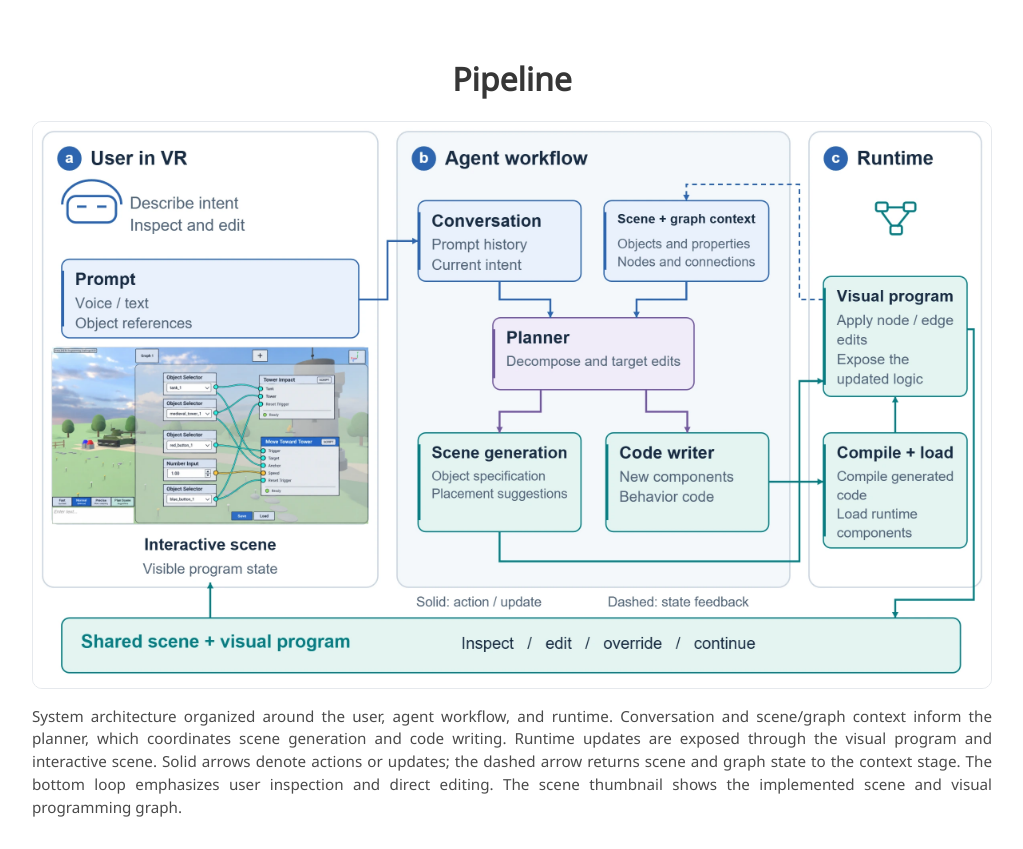
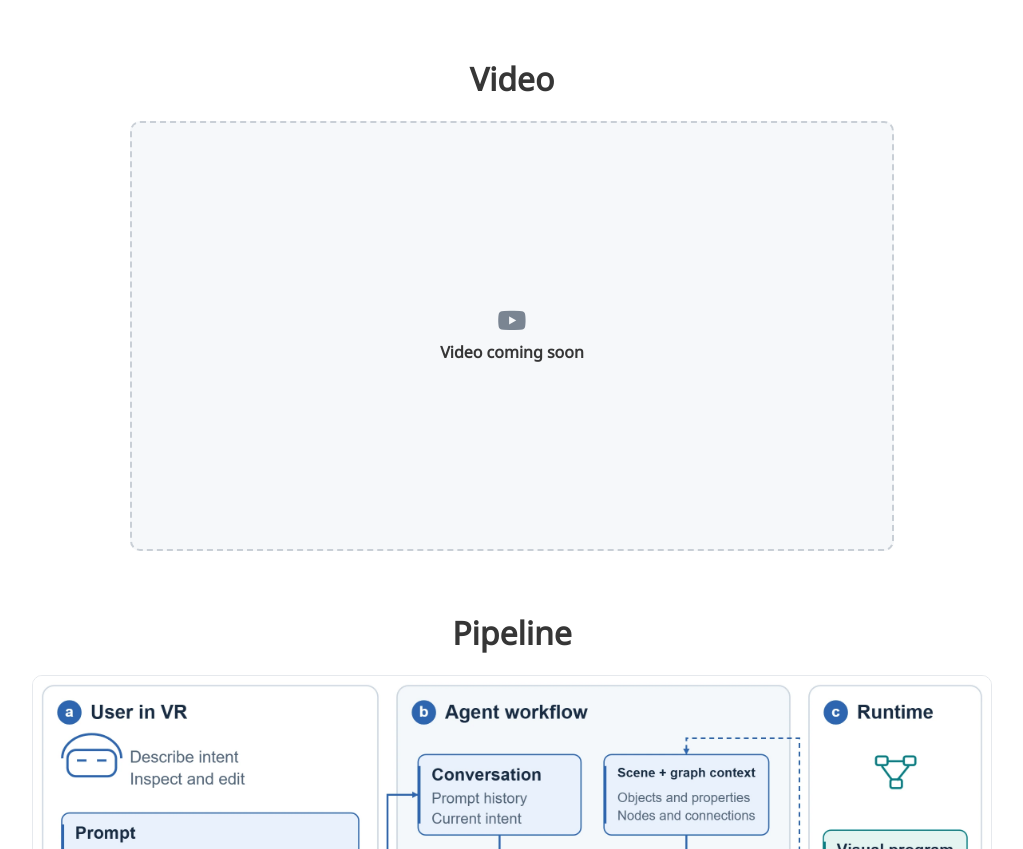
Before and after one commit to bob354/setpiece, a plain HTML site: page index.html in a window 1280 px wide. Shown: the part 1498-2347 px from the top of the page, without its empty margins (128-1151 px from the left). Drawn offline with Linux system fonts and the light colour scheme; some icons are missing; a web font is replaced by a local one.

Commit message:
Show Video section with a "coming soon" placeholder

```diff
--- a/index.html
+++ b/index.html
@@ -116,18 +116,24 @@
     </div>
     <!--/ Abstract. -->
 
-    <!-- Paper video. Uncomment and replace VIDEO_ID with the YouTube video ID.
+    <!-- Paper video. -->
     <div class="columns is-centered has-text-centered paper-video">
       <div class="column is-four-fifths">
         <h2 class="title is-3">Video</h2>
+        <div class="media-slot" role="img" aria-label="Paper video placeholder">
+          <span class="icon"><i class="fab fa-youtube"></i></span>
+          <strong>Video coming soon</strong>
+        </div>
+      </div>
+    </div>
+    <!-- To embed the video, replace the .media-slot above with the block below
+         and set VIDEO_ID to the YouTube video ID:
         <div class="publication-video">
           <iframe src="https://www.youtube-nocookie.com/embed/VIDEO_ID?rel=0"
                   title="SetPiece paper video" frameborder="0"
                   allow="encrypted-media; picture-in-picture; fullscreen" allowfullscreen
                   loading="lazy"></iframe>
         </div>
-      </div>
-    </div>
     -->
     <!--/ Paper video. -->
 
```
